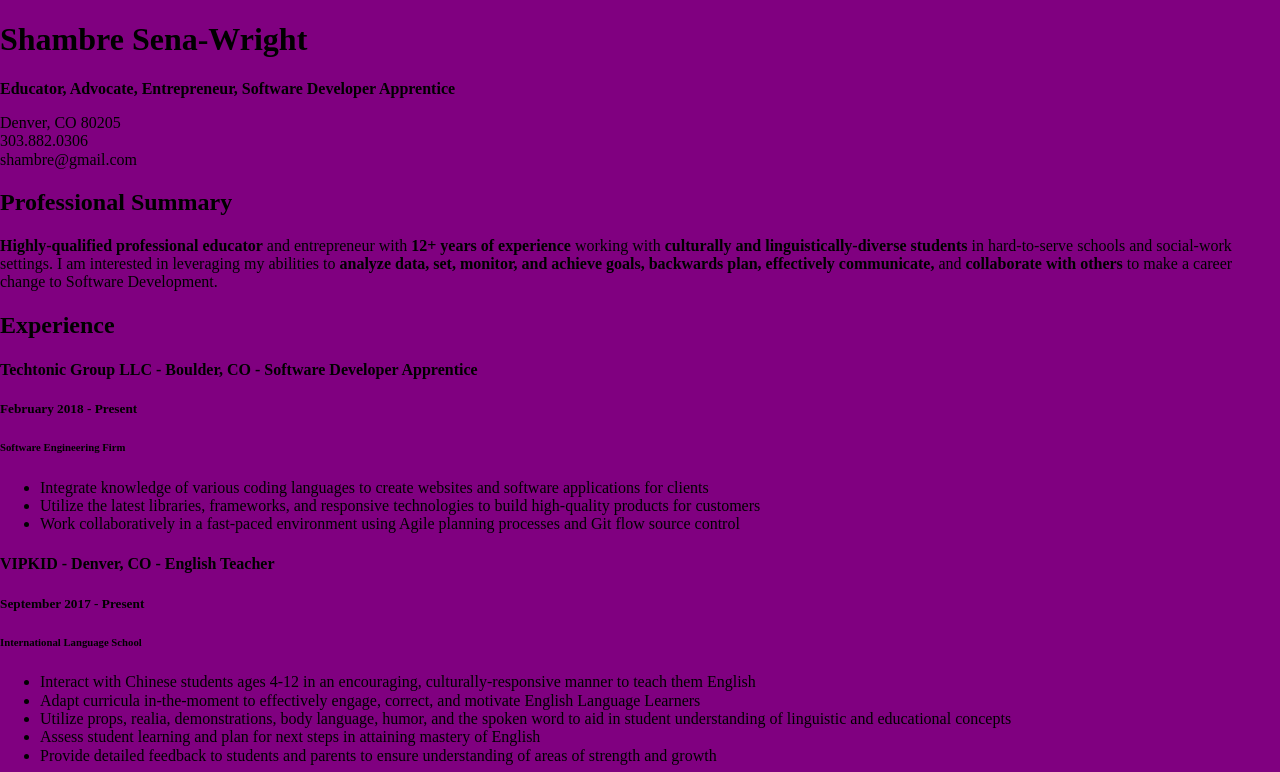
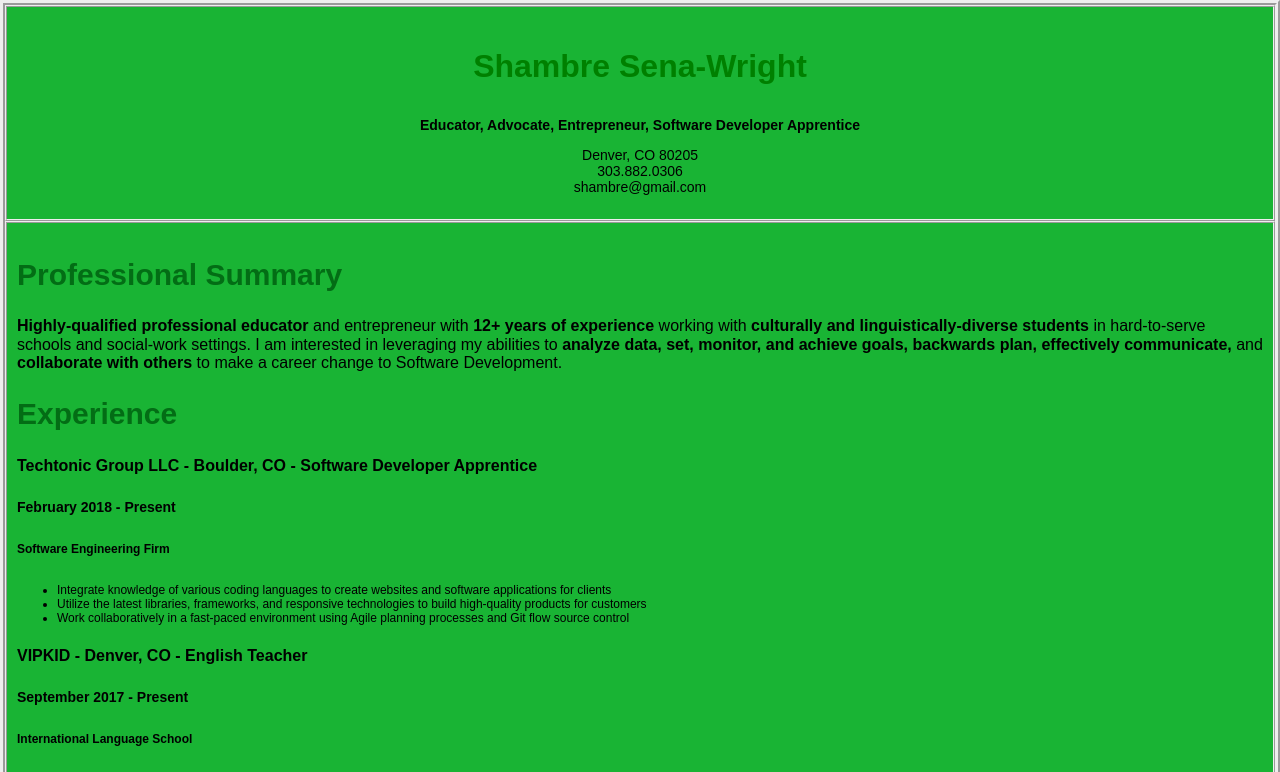
Before and after one commit to ShambreSW/Intro-HTML-CSS-Exercise, a plain HTML site: page index.html in a window 1280 px wide. Shown: the top 772 px of the page. Drawn offline with Linux system fonts and the light colour scheme.

Commit message:
Commit and push style.css for index.html

```diff
--- a/css/style.css
+++ b/css/style.css
@@ -1,3 +1,74 @@
-body{
-  background-color: purple;
+body {
+  background-color: #19B434;
+  border-style: ridge;
+  border-width: 5px;
+  font-family: 'Mukta Malar', sans-serif;
 }
+
+div {
+  border-style: ridge;
+  border-width: 2px;
+   margin: 0 auto;
+  padding: 10px;
+  text-align: left;
+}
+
+h1 {
+  font-size: 40px;
+  color: green;
+  margin: 0 auto;
+  padding: 10px;
+  text-align: center;
+}
+
+.descriptors, .address {
+  text-align: center;
+  font-size: 14px;
+}
+
+.summary {
+  font-size: 16px;
+}
+
+h2 {
+  font-size: 30px;
+  color: #036D15;
+}
+
+h3 {
+  font-size: 20px;
+  color: purple;
+  margin: 0 auto;
+  padding: 5px;
+}
+
+h4 {
+  font-size: 16px;
+}
+
+h5 {
+  font-size: 14px;
+}
+
+h6 {
+  font-size: 12px;
+  font-weight: bold;
+}
+
+p, ul {
+  font-size: 12px;
+}
+
+.section {
+  background-color: #A5FA71;
+   margin: 0 auto;
+  padding: 1px;
+}
+
+.extras {
+  margin: 0 auto;
+  padding: 1px;
+  text-align: center;
+  position: relative;
+  background-color: #C871FA;
+}
```
